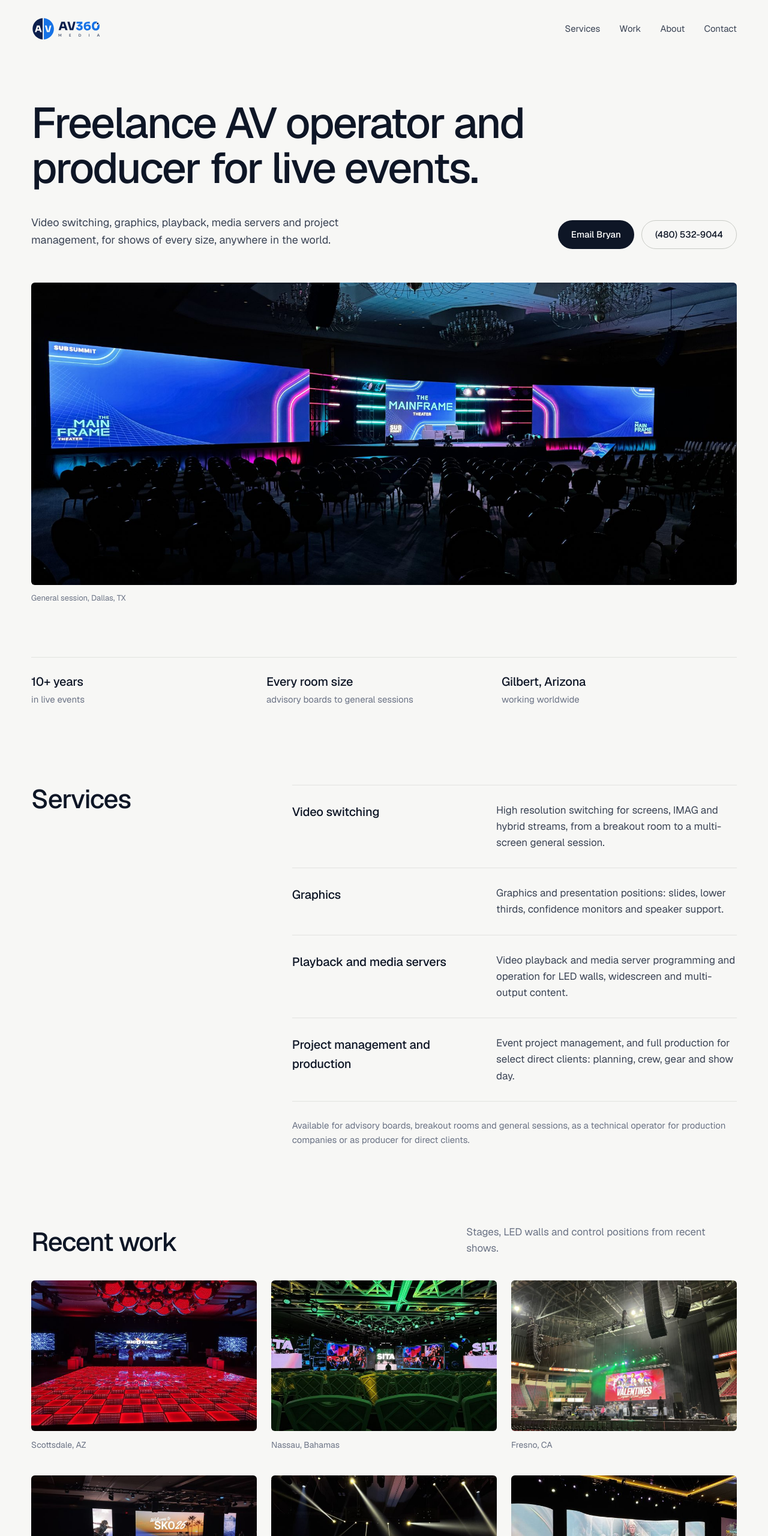
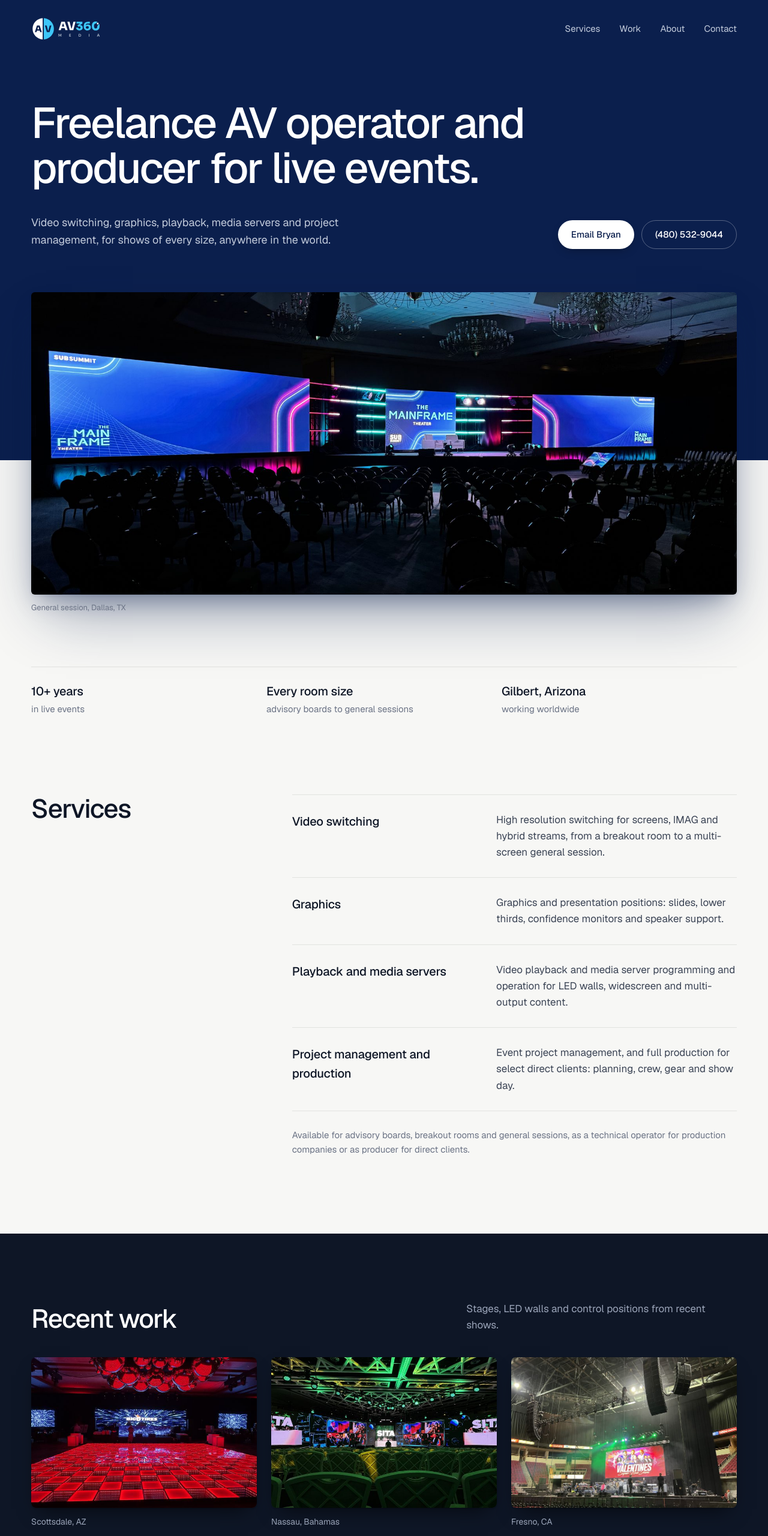
Before and after one commit to AV360Media/AV360Media.github.io, a plain HTML site: page index.html in a window 1280 px wide. Shown: the top 2560 px of the page at 60% size. Drawn offline with nearby package versions, Linux system fonts and the light colour scheme.

Commit message:
Navy hero band with overlapping feature photo, dark gallery section, drop shadows
Co-Authored-By: Claude Opus 5.5 <noreply@anthropic.com>
Claude-Session: https://claude.ai/code/session_01Rb8nE7g2EXaNysF5SMT3zM

```diff
--- a/index.html
+++ b/index.html
@@ -10,7 +10,7 @@
 <meta property="og:image" content="https://av360media.com/assets/og-image.png">
 <meta property="og:url" content="https://av360media.com/">
 <meta property="og:type" content="website">
-<meta name="theme-color" content="#F7F7F5">
+<meta name="theme-color" content="#0B1F4D">
 <link rel="icon" href="favicon.svg" type="image/svg+xml">
 <link rel="icon" href="favicon-32x32.png" sizes="32x32" type="image/png">
 <link rel="apple-touch-icon" href="apple-touch-icon.png">
@@ -35,25 +35,29 @@ a{color:inherit}
 :focus-visible{outline:2px solid var(--blue);outline-offset:3px}
 .label{font-size:13px;font-weight:500;color:var(--muted);margin:0 0 16px}
 
+/* navy band holding header + hero */
+.band{background:var(--navy);color:#fff;padding-bottom:280px}
 header.top{padding:28px 0}
 .nav{display:flex;align-items:center;justify-content:space-between;gap:24px}
 .nav img{height:40px;width:auto}
 .nav ul{display:flex;gap:32px;list-style:none;margin:0;padding:0}
-.nav a{text-decoration:none;font-size:15px;color:var(--ink-2)}
-.nav a:hover{color:var(--ink)}
+.nav a{text-decoration:none;font-size:15px;color:#C2CBDB}
+.nav a:hover{color:#fff}
 
-.hero{padding:72px 0 56px}
+.hero{padding:72px 0 72px}
 .hero h1{font-size:clamp(40px,5.6vw,76px);line-height:1.04;font-weight:500;letter-spacing:-.035em;margin:0;max-width:19ch}
 .hero-foot{display:flex;justify-content:space-between;align-items:flex-end;gap:40px;margin-top:40px;flex-wrap:wrap}
-.hero-foot p{margin:0;max-width:46ch;color:var(--ink-2);font-size:18px}
+.hero-foot p{margin:0;max-width:46ch;color:#C2CBDB;font-size:18px}
 .cta{display:flex;gap:12px;flex-wrap:wrap}
+.btn-dark{box-shadow:0 6px 18px -8px rgba(0,0,0,.45)}
 .btn{display:inline-flex;align-items:center;min-height:48px;padding:0 22px;border-radius:999px;font-size:15px;font-weight:500;text-decoration:none;transition:background .15s,color .15s,border-color .15s}
-.btn-dark{background:var(--ink);color:#fff}
-.btn-dark:hover{background:var(--navy)}
-.btn-line{border:1px solid #C9CBC6;color:var(--ink)}
-.btn-line:hover{border-color:var(--ink)}
+.btn-dark{background:#fff;color:var(--navy)}
+.btn-dark:hover{background:#E3E9F4}
+.btn-line{border:1px solid rgba(255,255,255,.3);color:#fff}
+.btn-line:hover{border-color:#fff}
 
-.feature{margin:0}
+.feature{margin:-280px 0 0;position:relative}
+.feature img{box-shadow:0 2px 4px rgba(11,31,77,.06),0 18px 36px -12px rgba(11,31,77,.35),0 48px 96px -24px rgba(11,31,77,.45);border-radius:10px}
 .feature img{width:100%;height:auto;aspect-ratio:21/9;object-fit:cover;object-position:center 42%;border-radius:6px}
 .feature figcaption{display:flex;justify-content:space-between;font-size:13px;color:var(--muted);margin-top:12px}
 
@@ -72,11 +76,17 @@ h2{font-size:clamp(30px,3.4vw,44px);line-height:1.1;font-weight:500;letter-spaci
 .svc p{margin:0;color:var(--ink-2)}
 .svc-note{margin:28px 0 0;color:var(--muted);font-size:15px}
 
+#work{background:var(--ink);color:#fff;margin-top:128px;padding:112px 0 120px}
+#work h2{color:#fff}
+#work .work-head p{color:#9AA4B8}
+#work .shot button{background:#1A2336}
+#work .shot figcaption{color:#9AA4B8}
 .work-head{display:flex;justify-content:space-between;align-items:flex-end;gap:32px;margin-bottom:40px;flex-wrap:wrap}
 .work-head p{margin:0;color:var(--muted);max-width:40ch}
 .gallery{display:grid;grid-template-columns:repeat(3,minmax(0,1fr));gap:40px 24px}
 .shot{margin:0}
-.shot button{all:unset;display:block;width:100%;cursor:zoom-in;border-radius:6px;overflow:hidden;background:#E9EAE6}
+.shot button{all:unset;display:block;width:100%;cursor:zoom-in;border-radius:8px;overflow:hidden;background:#E9EAE6;box-shadow:0 1px 2px rgba(0,0,0,.2),0 16px 32px -14px rgba(0,0,0,.65);transition:transform .35s ease,box-shadow .35s ease}
+.shot button:hover{transform:translateY(-4px);box-shadow:0 2px 4px rgba(0,0,0,.25),0 28px 48px -16px rgba(0,0,0,.75)}
 .shot button:focus-visible{outline:2px solid var(--blue);outline-offset:3px}
 .shot img{width:100%;height:auto;aspect-ratio:3/2;object-fit:cover;transition:transform .5s ease}
 .shot button:hover img{transform:scale(1.03)}
@@ -86,7 +96,8 @@ h2{font-size:clamp(30px,3.4vw,44px);line-height:1.1;font-weight:500;letter-spaci
 .about p.big{font-size:clamp(22px,2.2vw,28px);line-height:1.4;color:var(--ink);letter-spacing:-.015em}
 
 .contact{padding:128px 0 120px}
-.contact-box{background:var(--navy);color:#fff;border-radius:10px;padding:72px 64px;display:grid;grid-template-columns:minmax(0,1.3fr) minmax(0,1fr);gap:48px;align-items:end}
+#about{padding-top:120px}
+.contact-box{background:var(--navy);color:#fff;border-radius:12px;box-shadow:0 24px 60px -28px rgba(11,31,77,.55);padding:72px 64px;display:grid;grid-template-columns:minmax(0,1.3fr) minmax(0,1fr);gap:48px;align-items:end}
 .contact-box h2{color:#fff;font-size:clamp(32px,4vw,52px)}
 .contact-box p{color:#C2CBDB;margin:20px 0 0;max-width:42ch}
 .contact-list{list-style:none;margin:0;padding:0}
@@ -116,6 +127,8 @@ footer .wrap{display:flex;justify-content:space-between;gap:16px;flex-wrap:wrap}
   .gallery{grid-template-columns:repeat(2,minmax(0,1fr));gap:28px 16px}
   .contact-box{padding:48px 32px}
   section{padding-top:96px}
+  .band{padding-bottom:180px}.feature{margin-top:-180px}
+  #work{margin-top:96px;padding:88px 0}
 }
 @media (max-width:600px){
   .wrap{padding-left:20px;padding-right:20px}
@@ -123,18 +136,21 @@ footer .wrap{display:flex;justify-content:space-between;gap:16px;flex-wrap:wrap}
   .nav ul li:nth-child(-n+2){display:none}
   .hero{padding-top:40px}
   .feature img{aspect-ratio:4/3}
+  .band{padding-bottom:140px}.feature{margin-top:-140px}
   .facts{grid-template-columns:1fr}
   .facts li{padding:20px 0;border-bottom:1px solid var(--line)}
   .gallery{grid-template-columns:1fr}
 }
+@media (prefers-reduced-motion:reduce){*{transition:none!important}}
 </style>
 </head>
 <body>
 <a class="skip" href="#main">Skip to content</a>
 
+<div class="band">
 <header class="top">
   <div class="wrap nav">
-    <a href="./" aria-label="AV360 Media home"><img src="assets/logo.svg" alt="AV360 Media" width="120" height="40"></a>
+    <a href="./" aria-label="AV360 Media home"><img src="assets/logo-reversed.svg" alt="AV360 Media" width="120" height="40"></a>
     <nav aria-label="Main">
       <ul>
         <li><a href="#services">Services</a></li>
@@ -146,7 +162,6 @@ footer .wrap{display:flex;justify-content:space-between;gap:16px;flex-wrap:wrap}
   </div>
 </header>
 
-<main id="main">
   <div class="hero">
     <div class="wrap">
       <h1>Freelance AV operator and producer for live events.</h1>
@@ -159,7 +174,9 @@ footer .wrap{display:flex;justify-content:space-between;gap:16px;flex-wrap:wrap}
       </div>
     </div>
   </div>
+</div>
 
+<main id="main">
   <div class="wrap">
     <figure class="feature">
       <img src="assets/work/work-04.jpg" alt="Wide LED wall stage in a dark ballroom" width="1800" height="771">
```
